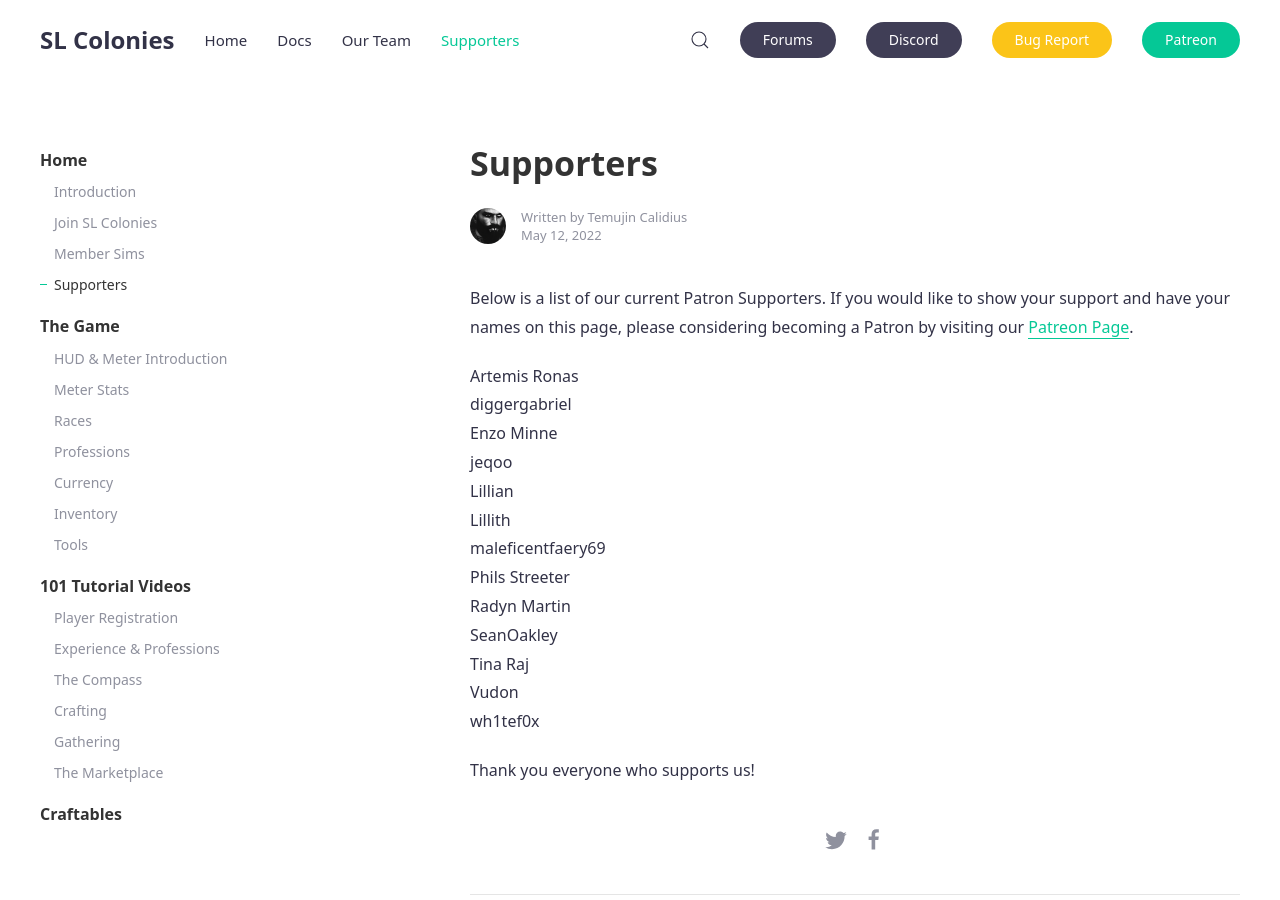
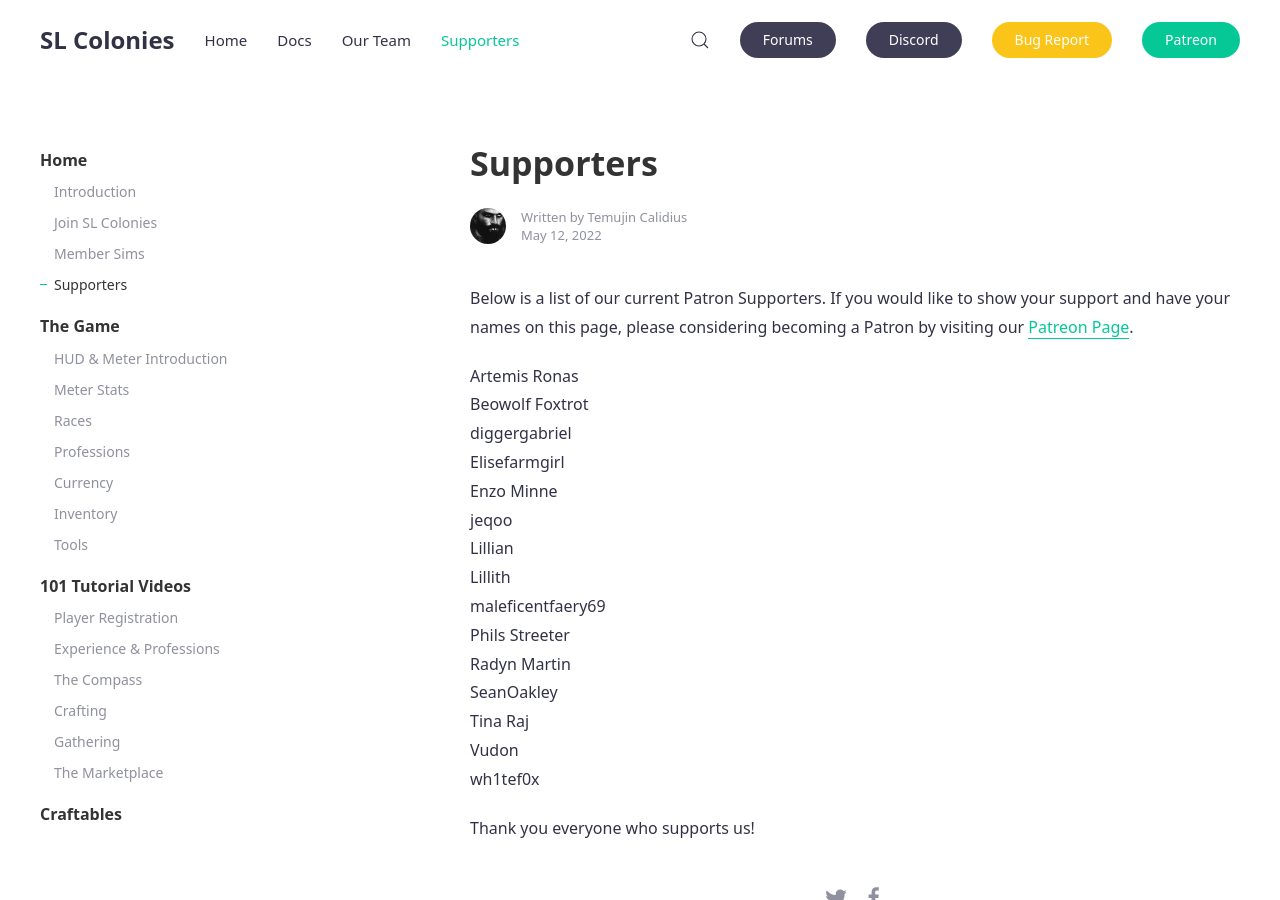
Before and after one commit to SLColonies/Public, a Jekyll site: the page built from _docs/supporters.md, in a window 1280 px wide and 900 px high. Built offline with Jekyll 4.4.1, drawn with Linux system fonts in a browser that asks for light colours; comment, search, counter and statistics services are not loaded.

Commit message:
Update supporters.md

```diff
--- a/_docs/supporters.md
+++ b/_docs/supporters.md
@@ -6,7 +6,9 @@
 Below is a list of our current Patron Supporters. If you would like to show your support and have your names on this page, please considering becoming a Patron by visiting our [Patreon Page](https://www.patreon.com/SLColonies).
 
 Artemis Ronas<br>
+Beowolf Foxtrot<br>
 diggergabriel<br>
+Elisefarmgirl<br>
 Enzo Minne<br>
 jeqoo<br>
 Lillian<br>
```
